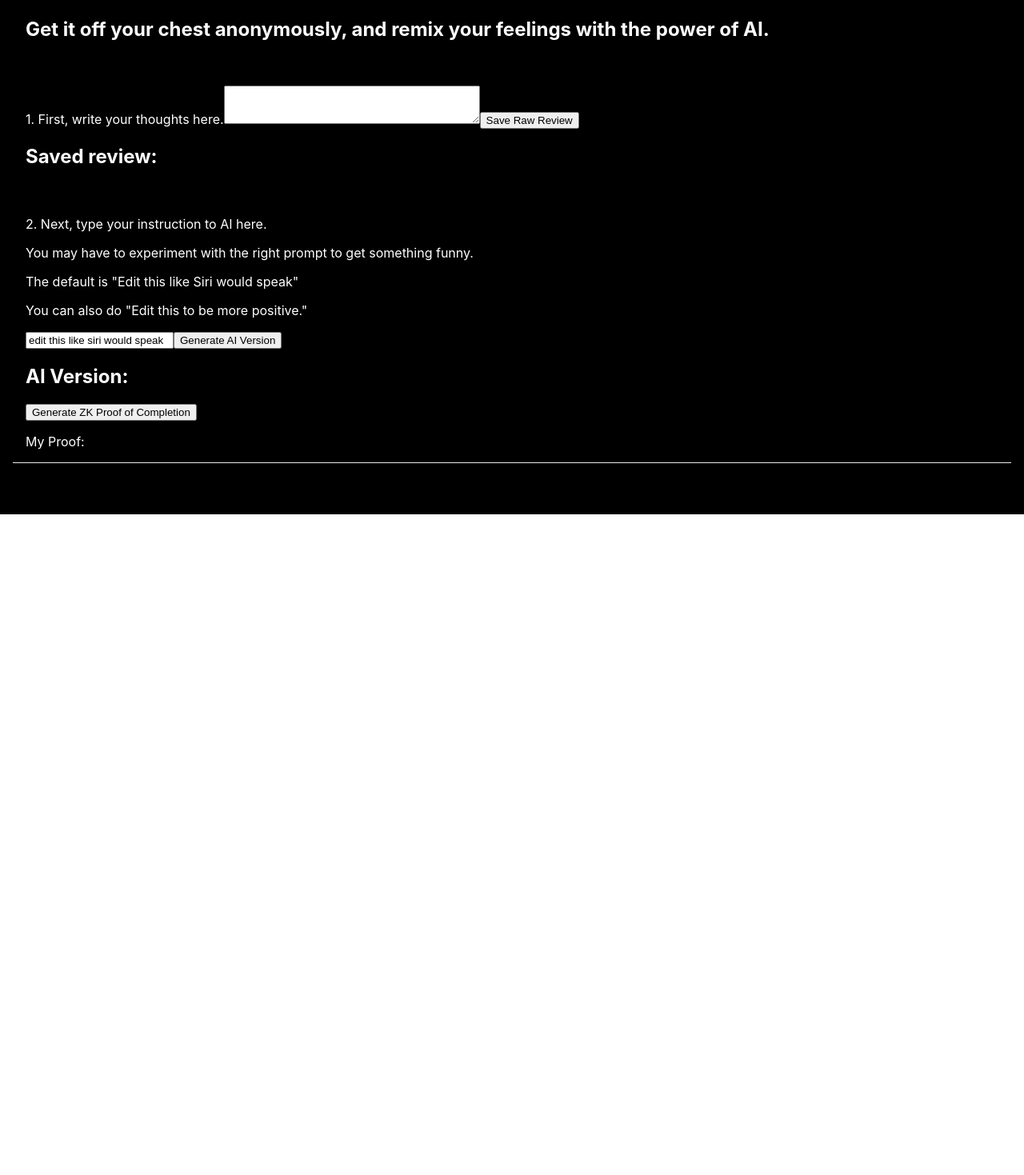
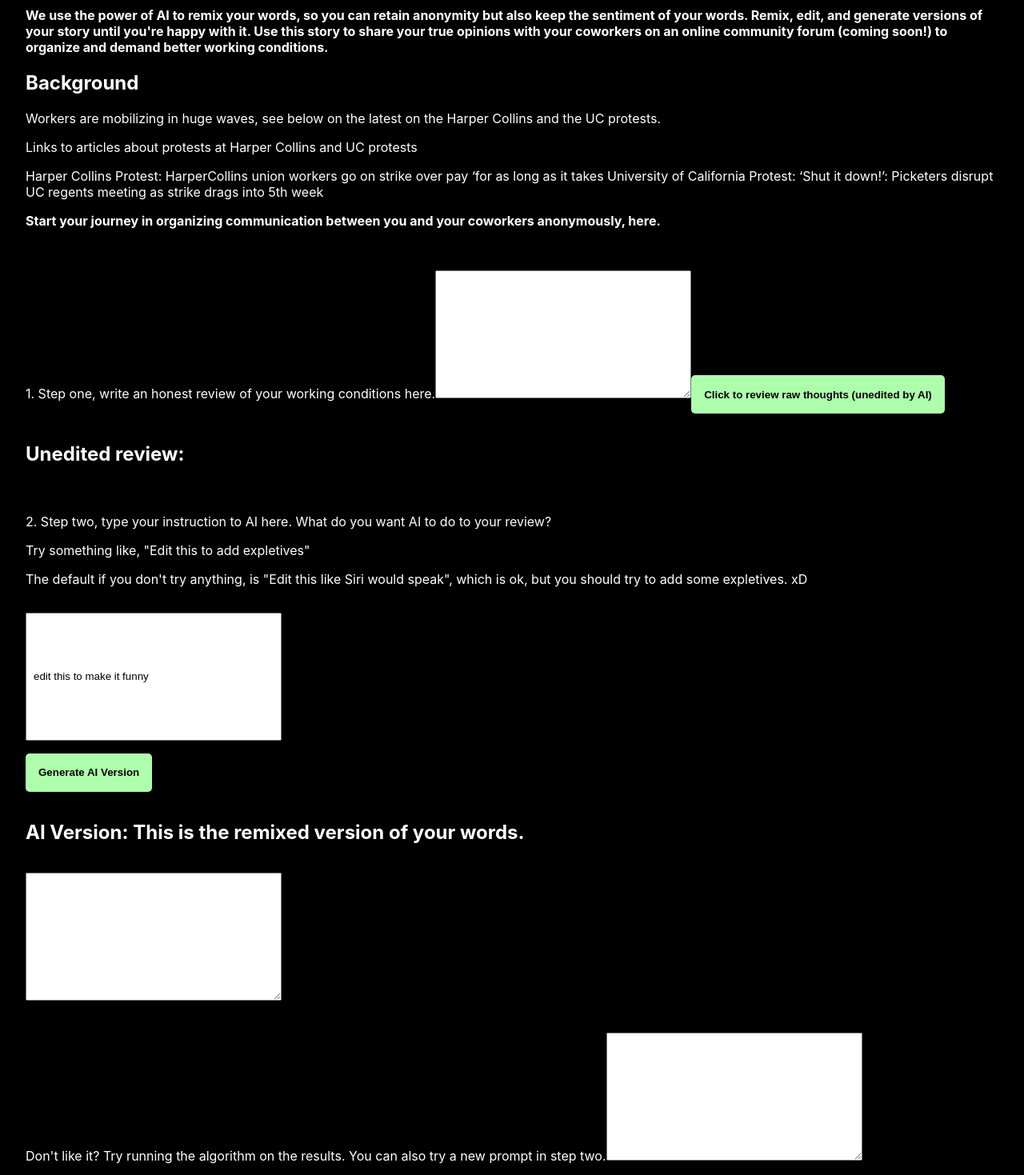
Before and after one commit to bookvacuum/first-quest, a Next.js app: page / in a window 1280 px wide. Shown: the part 60-1529 px from the top of the page at 80% size. Before the commit the page ends 800 px from the top, so only its background shows below. Built offline with nearby package versions, Linux system fonts and the light colour scheme.

Commit message:
add a lot of stuff

```diff
--- a/pages/index.tsx
+++ b/pages/index.tsx
@@ -13,21 +13,23 @@ const openai = new OpenAIApi(configuration);
 
 export default function Home() {
   const [aiVersion, setAIVersion] = useState('');
+  const [secondAIVersion, setSecondAIVersion] = useState(aiVersion);
+
   const [review, setReview] = useState('');
   const [updated, setUpdated] = useState(review);
-  const [instruction, setInstruction] = useState('edit this like siri would speak');
+  const [instruction, setInstruction] = useState('edit this to make it funny');
   const [zkProof, setProof] = useState('');
 
-const generateAIVersion = async () => {
+const generateAIVersion = async (input: string, setValue: ((arg0: string) => void)) => {
   try {
     const response = await openai.createEdit({
       model: "text-davinci-edit-001",
-      input: review,
+      input: input,
       instruction: instruction
     });
     const generatedResult = response.data.choices[0].text ? response.data.choices[0].text : "no feedback from ai"
     console.log(generatedResult)
-    setAIVersion(generatedResult);
+    setValue(generatedResult);
   }
   catch (error) {
     console.log(error);
@@ -47,7 +49,7 @@ const generateAIVersion = async () => {
   };
 
   const handleZkProofClick = () => {
-    setProof("this is the zero knowledge proof that you have completed this. your privacy is saved by this signature. use this to prove that you have done this generation to participate in the Quit Now community.");
+    setProof("1234312423423");
   };
 
   return (
@@ -60,11 +62,26 @@ const generateAIVersion = async () => {
 
       <main>
         <div className={styles.container}>
-        <h1>Quest </h1>
-        <h2> Get it off your chest anonymously, and remix your feelings with the power of AI.</h2>
+        <h2>Tell us how you really feel about your job, your company, your role. </h2>
+        <p> <b> We use the power of AI to remix your words, so you can retain anonymity but also keep the sentiment of your words.
+          Remix, edit, and generate versions of your story until you're happy with it.
+          Use this story to share your true opinions with your coworkers on an online community forum (coming soon!) to organize and demand better working conditions.
+        </b> </p>
+
+        <h2> Background </h2>
+        <p> Workers are mobilizing in huge waves, see below on the latest on the Harper Collins and the UC protests.
+        </p>
+        <p> Links to articles about protests at Harper Collins and UC protests</p>
+        <a href="https://www.theguardian.com/us-news/2022/nov/10/harpercollins-union-strike-publishing"> Harper Collins Protest: HarperCollins union workers go on strike over pay ‘for as long as it takes </a>
+        <a href="https://www.latimes.com/california/story/2022-12-14/uc-strike-drags-into-5th-week-as-picketers-rally-at-ucla"> University of California Protest: ‘Shut it down!’: Picketers disrupt UC regents meeting as strike drags into 5th week </a>
+        <p> <b>Start your journey in organizing communication between you and your coworkers anonymously, here. </b>
+        </p>
+
+
+
         <br/>
         <div>
-        <label> 1. First, write your thoughts here.
+        <label> 1. Step one, write an honest review of your working conditions here.
         <textarea
         id="message"
         name="message"
@@ -74,33 +91,60 @@ const generateAIVersion = async () => {
       />
       </label>
       {/* <h2>My Review: {review}</h2> */}
-      <button onClick={handleClick}>Save Raw Review</button>
-      <h2>Saved review: {updated}</h2>
+      <button onClick={handleClick} className={styles.button}>Click to review raw thoughts (unedited by AI)</button>
+      <h2>Unedited review: {updated}</h2>
       </div>
 
       <br/>
       <br/>
-      <label> 2. Next, type your instruction to AI here.
-        <p> You may have to experiment with the right prompt to get something funny. </p>
-          <p> The default is "Edit this like Siri would speak" </p>
-        <p> You can also do "Edit this to be more positive." </p>
+      <label> 2. Step two, type your instruction to AI here. What do you want AI to do to your review?
+        <p> Try something like, "Edit this to add expletives"  </p>
+        <p> The default if you don't try anything, is "Edit this like Siri would speak", which is ok, but you should try to add some expletives. xD </p>
         <input
         type="text"
         id="message"
         name="message"
         onChange={handleInstructionChange}
         value={instruction}
+        className={styles.reviewInput}
       />
       </label>
-      <button onClick={generateAIVersion} className={styles.button}> Generate AI Version </button>
+      <br/>
+      <button onClick={() => generateAIVersion(review, setAIVersion)} className={styles.button}> Generate AI Version </button>
 
-      <h2>AI Version: {aiVersion}</h2>
+      <h2>AI Version: This is the remixed version of your words.</h2>
+      <textarea
+        id="message"
+        name="message"
+        onChange={handleChange}
+        value={aiVersion}
+        className={styles.reviewInput}
+      />
+
+     <br/>
+     <br/>
+      <label> Don't like it? Try running the algorithm on the results. You can also try a new prompt in step two.
+        <textarea
+        id="message"
+        name="message"
+        onChange={handleChange}
+        value={secondAIVersion}
+        className={styles.reviewInput}
+      />
+      </label>
+
+      <button onClick={() => generateAIVersion(aiVersion, setSecondAIVersion)} className={styles.button}> Generate Another AI Version </button>
 
 
+    <h2> Generate a ZK Proof that you completed this activity to join this community</h2>
       <button onClick={handleZkProofClick} className={styles.button}> Generate ZK Proof of Completion </button>
 
-      <p> My Proof: {zkProof} </p>
-
+      <h3> Your Unique Proof of Contributing Individual (POCkI):  </h3>
+      <h4>  {zkProof} </h4>
+      <p>
+        This signature is your zero knowledge proof of joining the community by participating in this MVP.
+        Save this in a convenient place, like an Apple note! You will be using this in the future to verify that you have done this activity, without revealing your identity or your exact words. :)
+      </p>
         </div>
       </main>
 
--- a/styles/Home.module.css
+++ b/styles/Home.module.css
@@ -14,12 +14,24 @@
   align-items: center;
 }
 
+.button {
+  height: 3rem;
+  color: black;
+  background-color: #AEFFAC;
+  border: none;
+  padding:0 1rem;
+  border-radius: 5px;
+  margin-top: 1rem;
+  margin-bottom: 1rem;
+  font-weight:bold;
+}
 .reviewInput {
   margin-top: 1rem;
   width: 20rem;
   padding-top: 0.5rem;
   padding-bottom: 0.5rem;
   padding-left: 0.5rem;
+  height: 10rem;
 }
 
 .footer {
```
Also changed, not shown: 1 other file (tests, documents, lock files or other folders).
